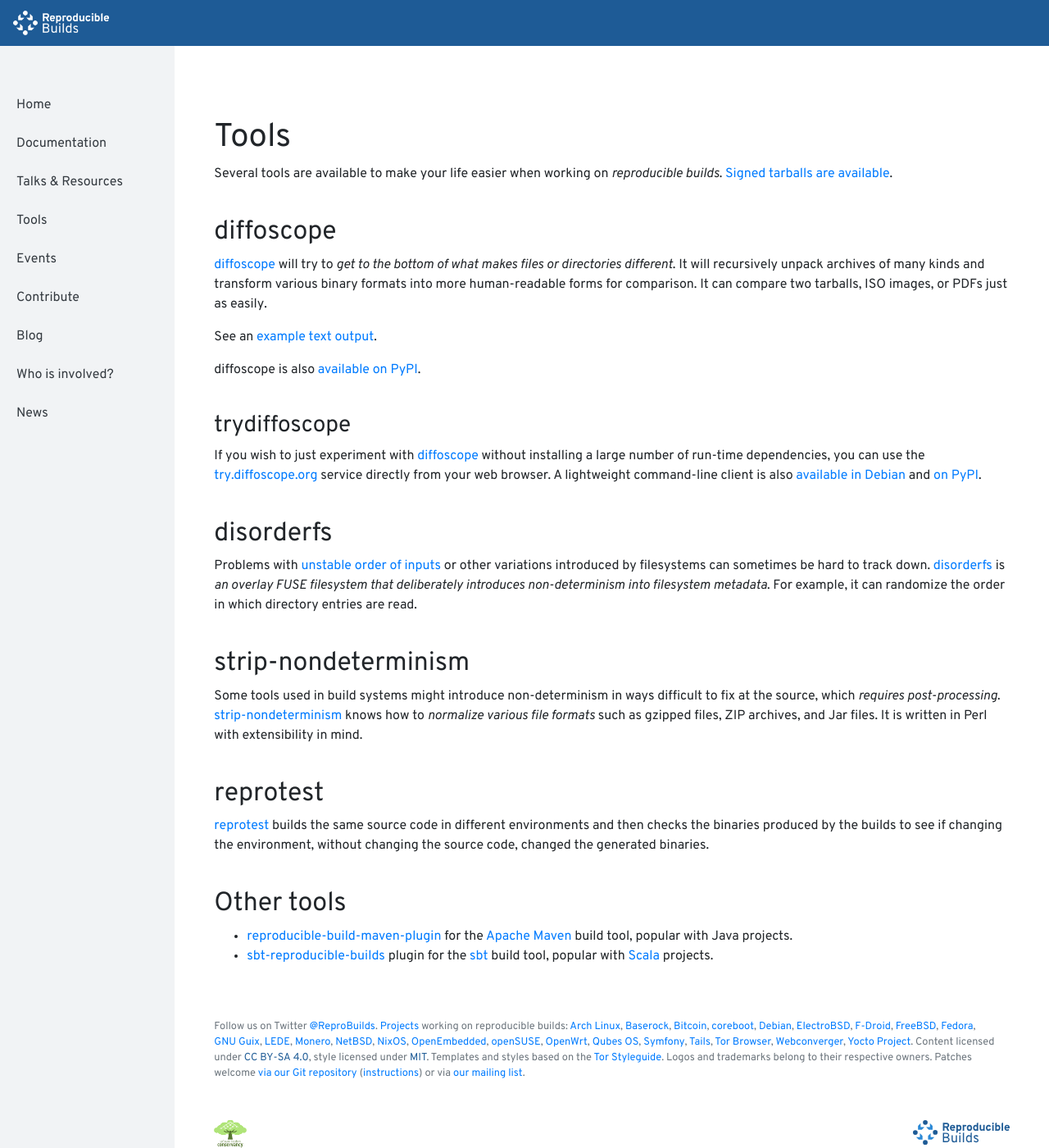
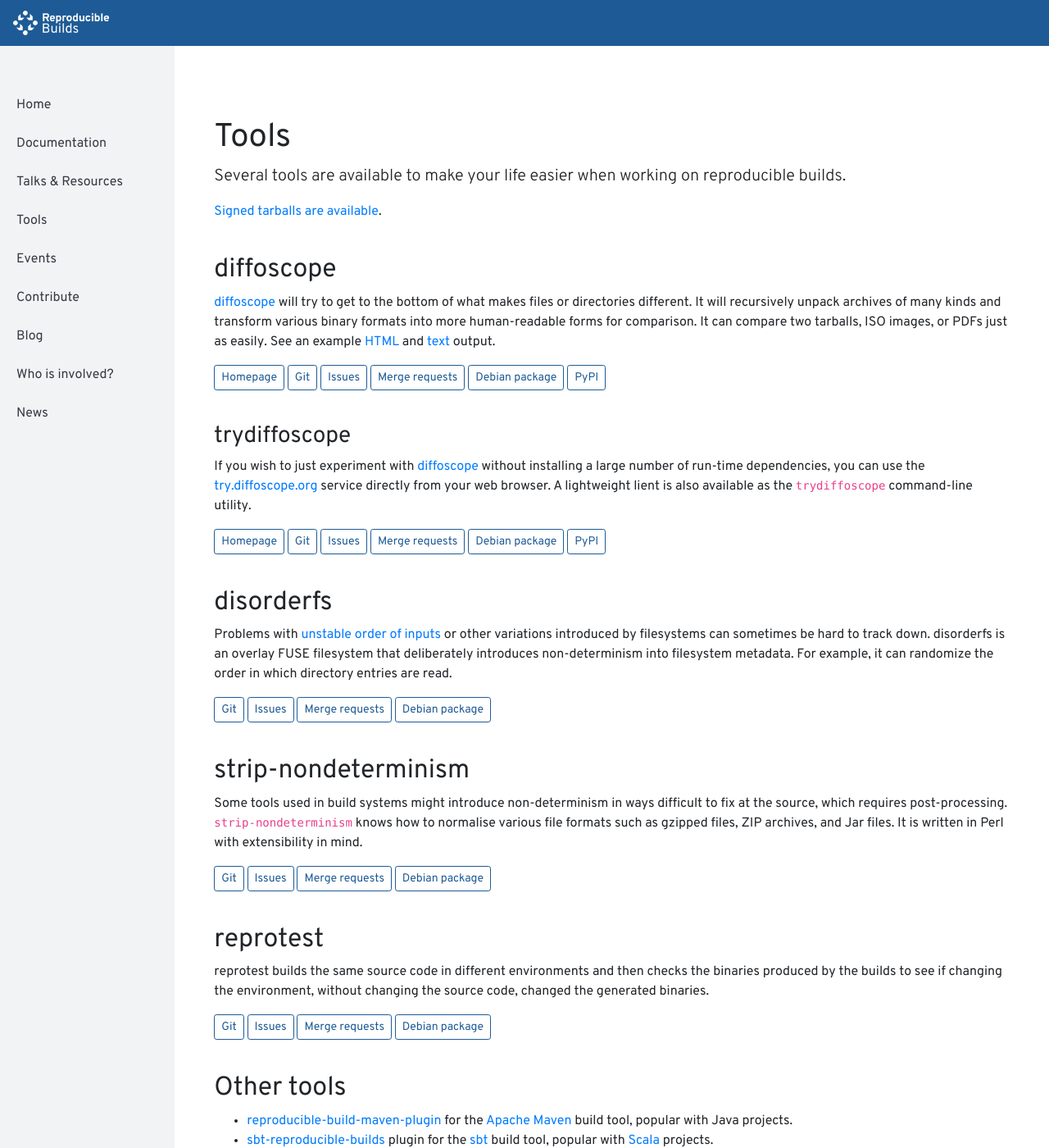
Before and after one commit to prototypefund/reproducible-website, a Jekyll site: the page built from tools.md, in a window 1280 px wide and 1400 px high. Shown: the whole window at 82% size. Built offline with Jekyll 4.4.1, drawn with Linux system fonts in a browser that asks for light colours.

Commit message:
Improve the tools page.

```diff
--- a/tools.md
+++ b/tools.md
@@ -7,53 +7,78 @@
 
 # Tools
 
-Several tools are available to make your life easier when working on *reproducible builds*.
+<p class="lead">Several tools are available to make your life easier when working on reproducible builds.</p>
+
 [Signed tarballs are available](http://reproducible.alioth.debian.org/releases/).
 
 ## diffoscope
 
-[diffoscope](https://diffoscope.org/) will try to *get to the bottom of what
-makes files or directories different*. It will recursively unpack archives of
+[diffoscope](https://diffoscope.org/) will try to get to the bottom of what
+makes files or directories different. It will recursively unpack archives of
 many kinds and transform various binary formats into more human-readable forms
 for comparison. It can compare two tarballs, ISO images, or PDFs just as
-easily.
+easily. See an example
+[HTML](https://diffoscope.org/examples/https-everywhere-5.0.6_vs_5.0.7.html)
+and [text](https://diffoscope.org/examples/igerman98_20131206-5.txt) output.
 
-See an [example text output](https://diffoscope.org/examples/igerman98_20131206-5.txt).
-
-diffoscope is also [available on PyPI](https://pypi.python.org/pypi/diffoscope).
+<a href="https://diffoscope.org/" class="btn btn-outline-primary btn-sm">Homepage</a>
+<a href="https://salsa.debian.org/reproducible-builds/diffoscope" class="btn btn-outline-primary btn-sm">Git</a>
+<a href="https://salsa.debian.org/reproducible-builds/diffoscope/issues" class="btn btn-outline-primary btn-sm">Issues</a>
+<a href="https://salsa.debian.org/reproducible-builds/diffoscope/merge_requests" class="btn btn-outline-primary btn-sm">Merge requests</a>
+<a href="https://packages.debian.org/sid/diffoscope" class="btn btn-outline-primary btn-sm">Debian package</a>
+<a href="https://pypi.python.org/pypi/diffoscope" class="btn btn-outline-primary btn-sm">PyPI</a>
 
 ### trydiffoscope
 
 If you wish to just experiment with [diffoscope](https://diffoscope.org/)
 without installing a large number of run-time dependencies, you can use the
 [try.diffoscope.org](https://try.diffoscope.org/) service directly from your
-web browser. A lightweight command-line client is also [available in
-Debian](https://packages.debian.org/sid/diffoscope) and [on
-PyPI](https://pypi.python.org/pypi/trydiffoscope).
+web browser. A lightweight lient is also available as the `trydiffoscope`
+command-line utility.
+
+<a href="https://try.diffoscope.org/" class="btn btn-outline-primary btn-sm">Homepage</a>
+<a href="https://salsa.debian.org/reproducible-builds/trydiffoscope" class="btn btn-outline-primary btn-sm">Git</a>
+<a href="https://salsa.debian.org/reproducible-builds/trydiffoscope/issues" class="btn btn-outline-primary btn-sm">Issues</a>
+<a href="https://salsa.debian.org/reproducible-builds/trydiffoscope/merge_requests" class="btn btn-outline-primary btn-sm">Merge requests</a>
+<a href="https://packages.debian.org/sid/trydiffoscope" class="btn btn-outline-primary btn-sm">Debian package</a>
+<a href="https://pypi.python.org/pypi/trydiffoscope" class="btn btn-outline-primary btn-sm">PyPI</a>
 
 ## disorderfs
 
 Problems with [unstable order of inputs](/docs/stable-inputs/) or other
 variations introduced by filesystems can sometimes be hard to track down.
-[disorderfs](https://packages.debian.org/sid/disorderfs) is *an overlay FUSE
-filesystem that deliberately introduces non-determinism into filesystem
-metadata*. For example, it can randomize the order in which directory entries
-are read.
+disorderfs is an overlay FUSE filesystem that deliberately introduces
+non-determinism into filesystem metadata. For example, it can randomize the
+order in which directory entries are read.
+
+<a href="https://salsa.debian.org/reproducible-builds/diffoscope" class="btn btn-outline-primary btn-sm">Git</a>
+<a href="https://salsa.debian.org/reproducible-builds/diffoscope/issues" class="btn btn-outline-primary btn-sm">Issues</a>
+<a href="https://salsa.debian.org/reproducible-builds/diffoscope/merge_requests" class="btn btn-outline-primary btn-sm">Merge requests</a>
+<a href="https://packages.debian.org/sid/disorderfs" class="btn btn-outline-primary btn-sm">Debian package</a>
 
 ## strip-nondeterminism
 
 Some tools used in build systems might introduce non-determinism in ways
-difficult to fix at the source, which *requires post-processing*.
-[strip-nondeterminism](https://packages.debian.org/sid/strip-nondeterminism)
-knows how to *normalize various file formats* such as gzipped files, ZIP
-archives, and Jar files. It is written in Perl with extensibility in mind.
+difficult to fix at the source, which requires post-processing.
+`strip-nondeterminism` knows how to normalise various file formats such as
+gzipped files, ZIP archives, and Jar files. It is written in Perl with
+extensibility in mind.
+
+<a href="https://salsa.debian.org/reproducible-builds/strip-nondeterminism" class="btn btn-outline-primary btn-sm">Git</a>
+<a href="https://salsa.debian.org/reproducible-builds/strip-nondeterminism/issues" class="btn btn-outline-primary btn-sm">Issues</a>
+<a href="https://salsa.debian.org/reproducible-builds/strip-nondeterminism/merge_requests" class="btn btn-outline-primary btn-sm">Merge requests</a>
+<a href="https://packages.debian.org/sid/strip-nondeterminism" class="btn btn-outline-primary btn-sm">Debian package</a>
 
 ## reprotest
 
-[reprotest](https://packages.debian.org/sid/reprotest) builds
-the same source code in different environments and then checks the
-binaries produced by the builds to see if changing the environment,
-without changing the source code, changed the generated binaries.
+reprotest builds the same source code in different environments and then checks
+the binaries produced by the builds to see if changing the environment, without
+changing the source code, changed the generated binaries.
+
+<a href="https://salsa.debian.org/reproducible-builds/reprotest" class="btn btn-outline-primary btn-sm">Git</a>
+<a href="https://salsa.debian.org/reproducible-builds/reprotest/issues" class="btn btn-outline-primary btn-sm">Issues</a>
+<a href="https://salsa.debian.org/reproducible-builds/reprotest/merge_requests" class="btn btn-outline-primary btn-sm">Merge requests</a>
+<a href="https://packages.debian.org/sid/reprotest" class="btn btn-outline-primary btn-sm">Debian package</a>
 
 ## Other tools
 
```
